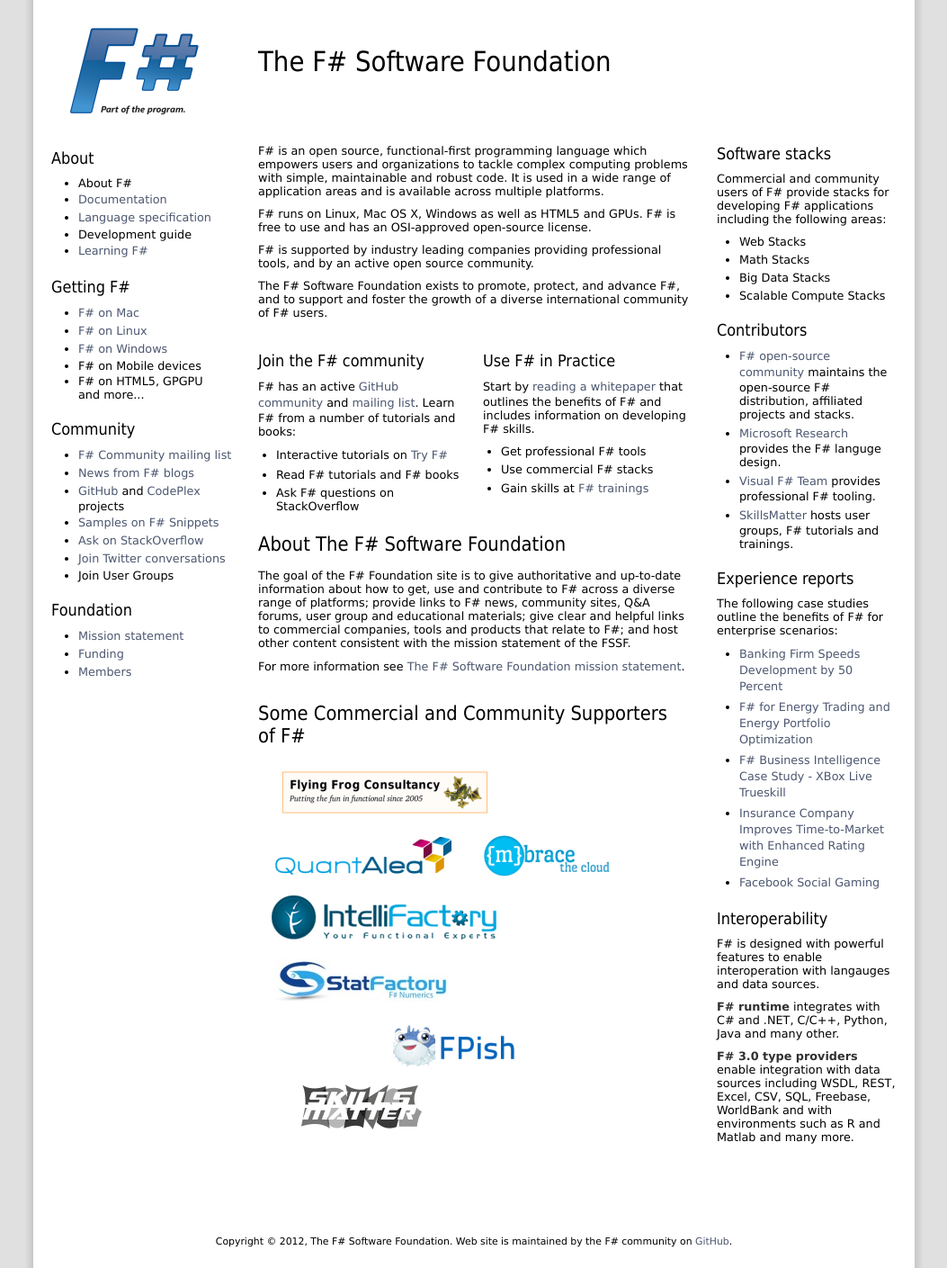
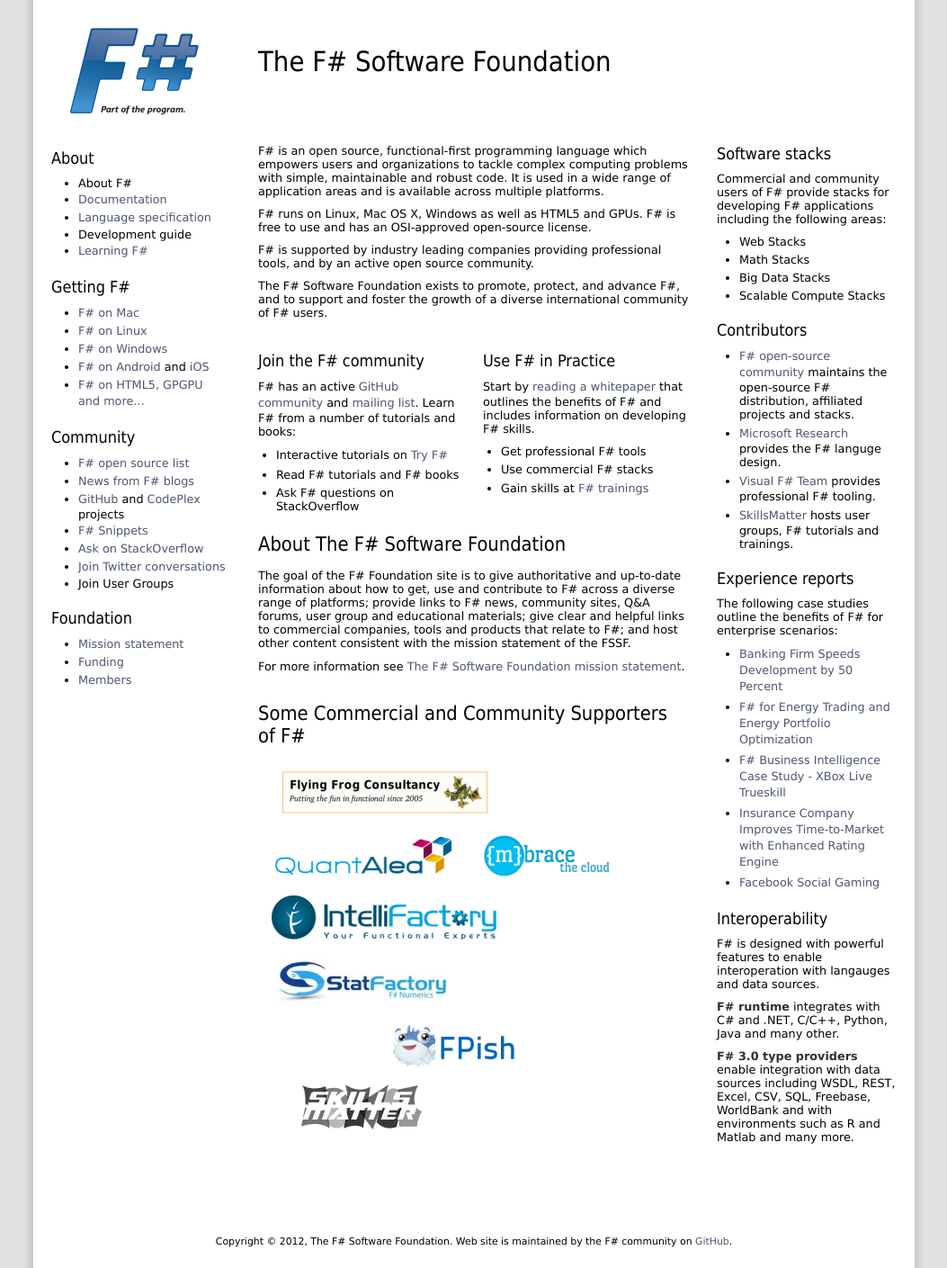
Before and after one commit to fsharp/fsharp.org, a Jekyll site: the page built from index.html, in a window 1280 px wide. Shown: the whole page at 90% size, without its empty margins (113-1166 px from the left). Built offline with Jekyll 4.4.1, drawn with Linux system fonts in a browser that asks for light colours; nearby versions of some CDN libraries; some web fonts are replaced; comment, search, counter and statistics services are not loaded.

Commit message:
links for tomas and phil

```diff
--- a/_layouts/default.html
+++ b/_layouts/default.html
@@ -29,17 +29,17 @@
 <ul>
   <li><a href="http://fsxplat.codeplex.com/wikipage?title=FSharpMac">F# on Mac</a></li>
   <li><a href="http://fsxplat.codeplex.com/wikipage?title=FSharpLinux">F# on Linux</a></li>
-  <li><a href="http://fsharp.net">F# on Windows</a></li>
-  <li>F# on Mobile devices</li>
-  <li>F# on HTML5, GPGPU<br /> and more...</li>
+  <li><a href="http://fsxplat.codeplex.com/wikipage?title=FSharpWindows">F# on Windows</a></li>
+  <li><a href="http://fsxplat.codeplex.com/wikipage?title=FSharpAndroid">F# on Android</a> and <a href="http://fsxplat.codeplex.com/wikipage?title=FSharpIOS">iOS</a></li>
+  <li><a href="http://fsxplat.codeplex.com/">F# on HTML5, GPGPU<br /> and more...</a></li>
 </ul>
 
 <h3>Community</h3>
 <ul>
-  <li><a href="http://groups.google.com/group/fsharp-opensource">F# Community mailing list</a></li>
+  <li><a href="http://groups.google.com/group/fsharp-opensource">F# open source list</a></li>
   <li><a href="http://fpish.net/blogs/Some/1/f~23/0">News from F# blogs</a></li>
   <li><a href="https://github.com/fsharp/">GitHub</a> and <a href="http://www.codeplex.com/site/search?query=&sortBy=Relevance&tagName=%2cF%23%2c">CodePlex</a> projects</li>
-  <li><a href="http://www.fssnip.net/">Samples on F# Snippets</a></li>
+  <li><a href="http://www.fssnip.net/">F# Snippets</a></li>
   <li><a href="http://stackoverflow.com/questions/tagged/f%23">Ask on StackOverflow</a></li>
   <li><a href="http://twitter.com/#fsharp">Join Twitter conversations</a></li>
   <li>Join User Groups</li>
```
